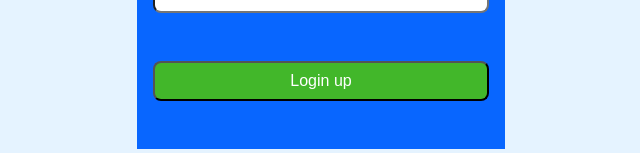
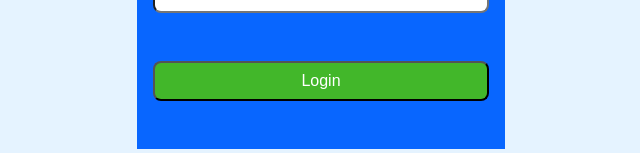
Before and after one commit to HoussienZed/HR_system, a React (Vite) app in the folder Client/: page / in a window 1280 px wide. Shown: the part 470-623 px from the top of the page, without its empty margins (319-959 px from the left). Built offline with nearby package versions, Linux system fonts and the light colour scheme; a web font is replaced by a local one.

Commit message:
modified login

```diff
--- a/Client/src/pages/Login.jsx
+++ b/Client/src/pages/Login.jsx
@@ -32,11 +32,6 @@ const Login = () => {
           email,
           password,
         },
-        // {
-        //   headers: {
-        //     Accept: "application/json",
-        //   },
-        // }
       );
       if (response.data.success == true) {
         localStorage.setItem("id", response.data.data.id);
@@ -73,7 +68,7 @@ const Login = () => {
           className={"body2"}
         />
         <Button
-          text={"Login up"}
+          text={"Login"}
           onClick={handleLogin}
           className={"w-full"}
           bgColor="bg-secondary"
```
